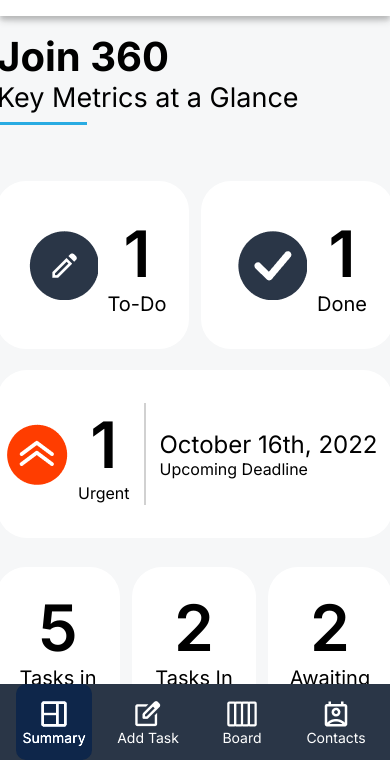
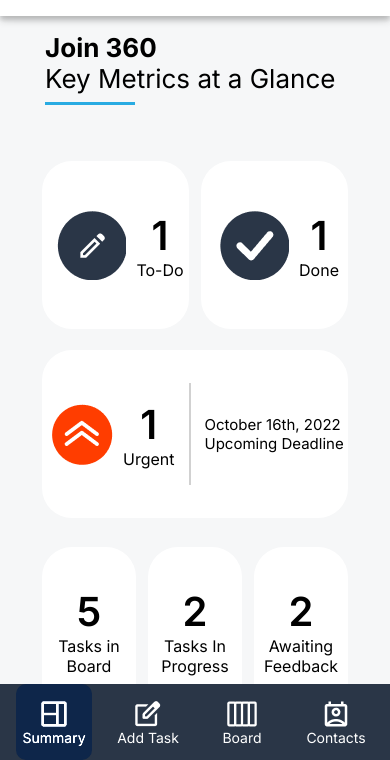
Before and after one commit to pedel13/school-join, a plain HTML site: page index.html in a window 390 px wide. Shown: the part 84-844 px from the top of the page. Drawn offline with Linux system fonts and the light colour scheme; no server answers.

Commit message:
changed responsive of summary

```diff
--- a/assets/responsive.css
+++ b/assets/responsive.css
@@ -814,6 +814,7 @@
 }
 
 @media (max-width: 415px) {
+    /*##### login page #####*/
     .join-logo {
         height: 80px;
         width: 70px;
@@ -835,14 +836,71 @@
         width: 115px;
     }
 
+    /*##### summary page #####*/
+    #innerCenterBoxMobile {
+        width: 300px;
+    }
+
+    #innerCenterBoxMobile > h1,
+    #innerCenterBoxMobile > h3 {
+        font-size: 26px !important;
+    }
+
+    #summary-toDo,
+    #summary-done,
+    #summary-urgent,
+    #summary-all-tasks,
+    #summary-taskInProgress,
+    #summary-awaitFeedback {
+        font-size: 40px !important;
+    }
+
+    .summary-button-text-medium {
+        font-size: 16px !important;
+    }
+
+    .summary-button-box {
+        margin-top: 16px !important;
+    }
+
+    .summary-button-size-medium {
+        width: 147px !important;
+    }
+
+    #button-row2 {
+        width: 306px;
+    }
+
+    .summary-date {
+        font-size: 15px !important;
+    }
+
+    .summary-date-text {
+        font-size: 15px !important;
+    }
+
+    #button-row3 {
+        max-width: 306px;
+    }
+
+    #button-row3 > * {
+        width: 94px !important;
+        display: flex !important;
+        align-items: center !important;
+        justify-content: center !important;
+        margin-bottom: 16px;
+    }
+
     .footerLinks {
         font-size: 16px;
     }
 
     /*##### Sign Up Page #####*/
-    .loginForm, .signUpForm {
+    .loginForm,
+    .signUpForm {
         padding: 42px 63px;
     }
+
     .signUp-title {
         flex-direction: column-reverse;
         justify-content: center!important;
@@ -858,6 +916,7 @@
     .addTaskOverlayHeadline > h1 {
         font-size: 24px !important;
     }
+
     #contactTitle {
         gap: 30px;
     }
--- a/assets/style.css
+++ b/assets/style.css
@@ -147,9 +147,13 @@ section#sidebar > img {
 #sidebar-content > a {
     display: flex;
     justify-content: left;
-    align-items: start;
+    align-items: center;
     text-decoration: none !important;
     color: #ffffff;
+}
+
+#sidebar-content > * {
+    font-size: 16px !important;
 }
 
 #sidebar-content > a > img {
--- a/index.html
+++ b/index.html
@@ -111,13 +111,13 @@
                                 </div>
                                 <div class="d-flex flex-column">
                                     <div>
-                                        <p class="">
+                                        <p class="summary-date">
                                             <!-- TODO: Datum funktion -->
                                             October 16th, 2022
                                         </p>
                                     </div>
                                     <div>
-                                        <p class="summary-button-text-small">
+                                        <p class="summary-button-text-small summary-date-text">
                                             Upcoming Deadline
                                         </p>
                                     </div>
```
